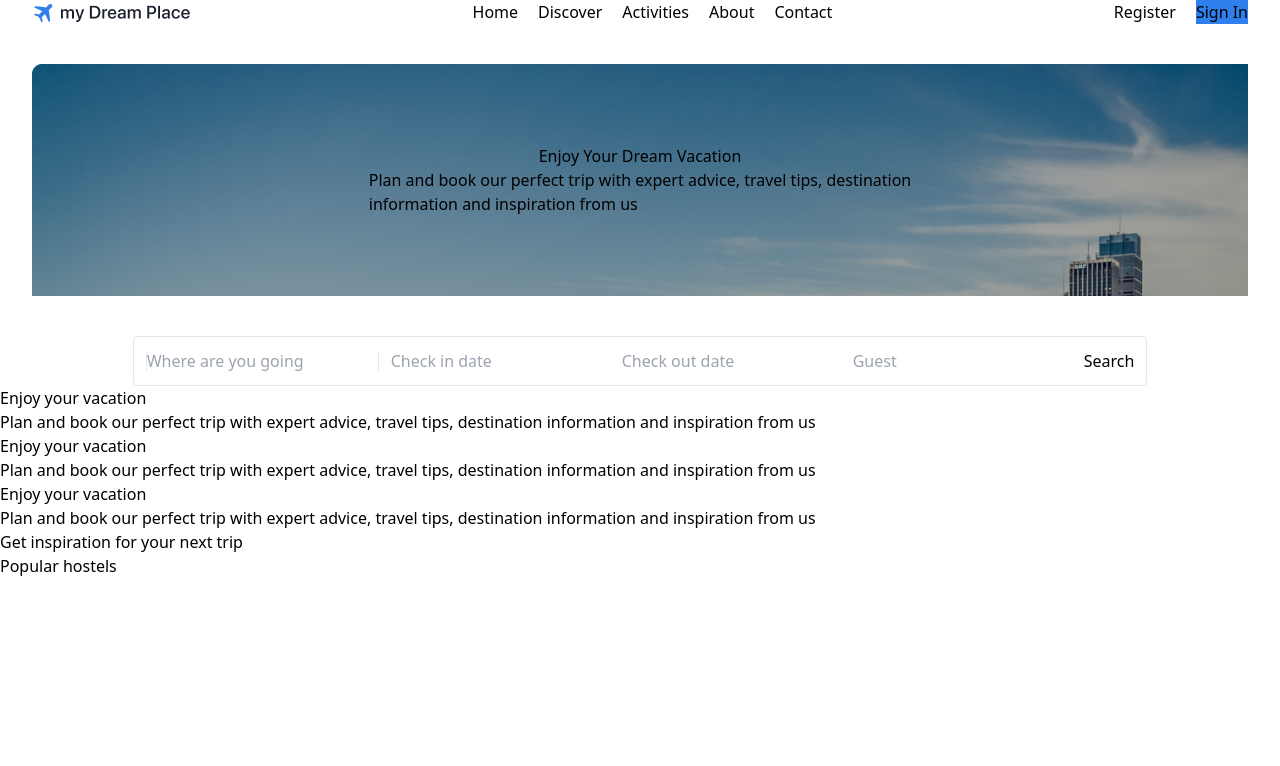
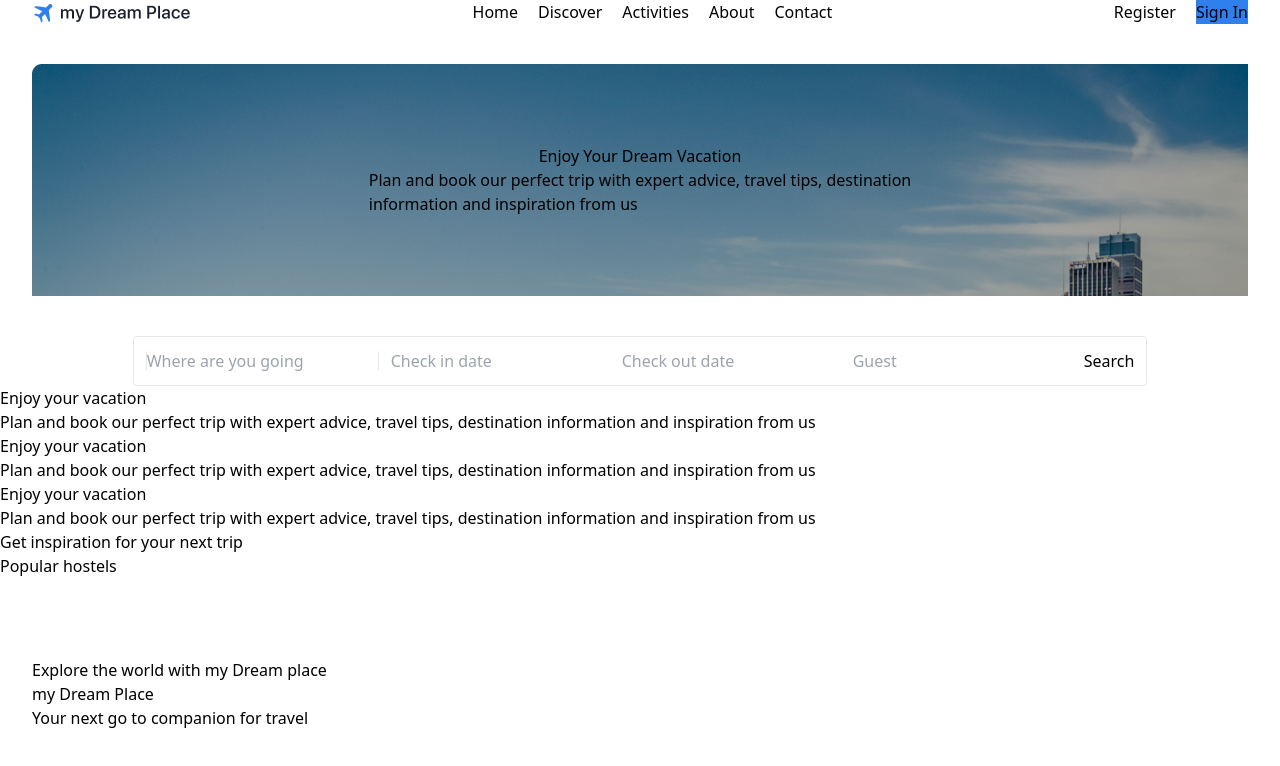
Before and after one commit to Alexandra4373/Dream-Place, a React (Vite) app: page / in a window 1280 px wide. Shown: the top 766 px of the page. Built offline with nearby package versions, Linux system fonts and the light colour scheme.

Commit message:
Update App.jsx

```diff
--- a/src/App.jsx
+++ b/src/App.jsx
@@ -10,7 +10,7 @@ function App() {
               <img src={logo} />
             </div>
             <div className="">
-              <ul className="flex gap-5">
+              <ul className="sm:flex hidden gap-5">
                 <li>Home</li>
                 <li>Discover</li>
                 <li>Activities</li>
@@ -86,6 +86,19 @@ function App() {
         <div className="">
           <p>Popular hostels</p>
         </div>
+
+        {/* footer */}
+        <div className="py-20">
+          <div className="container">
+            <div className="">
+              <p>Explore the world with my Dream place</p>
+              <div className="">
+                <h1>my Dream Place</h1>
+                <p>Your next go to companion for travel </p>
+              </div>
+            </div>
+          </div>
+        </div>
       </div>
     </>
   );
```
